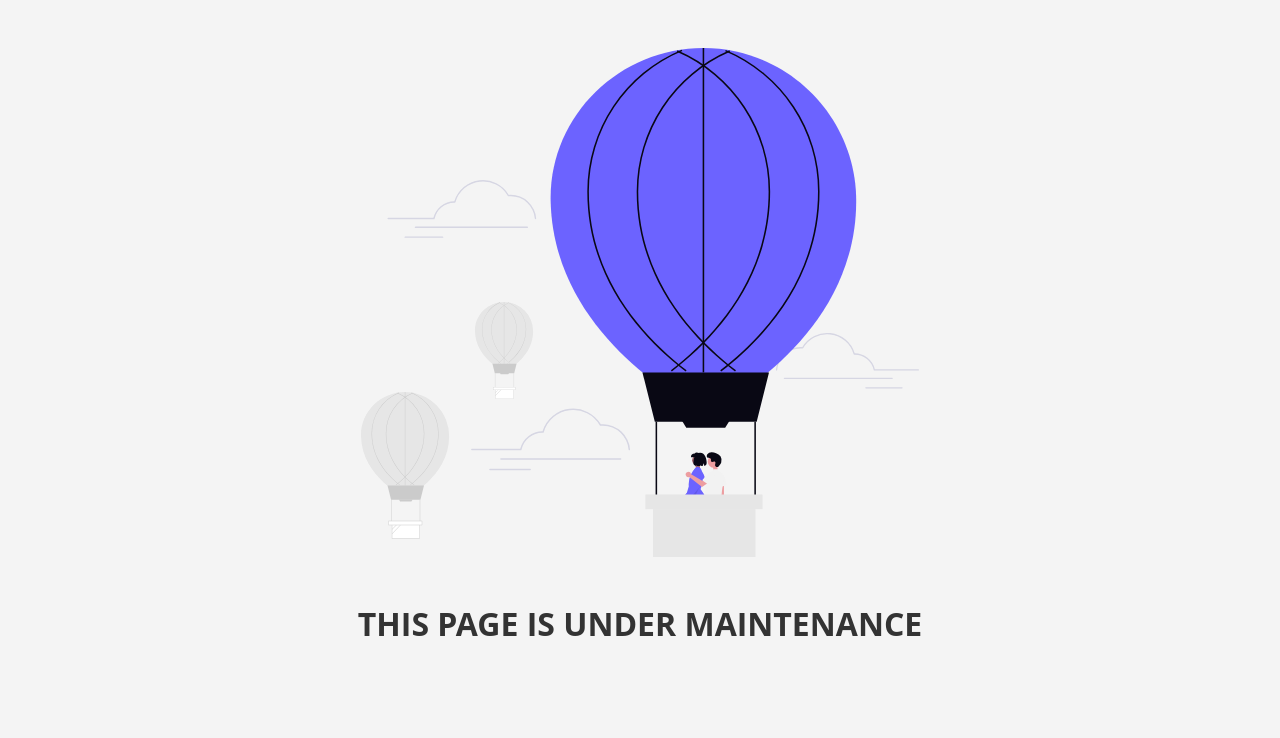
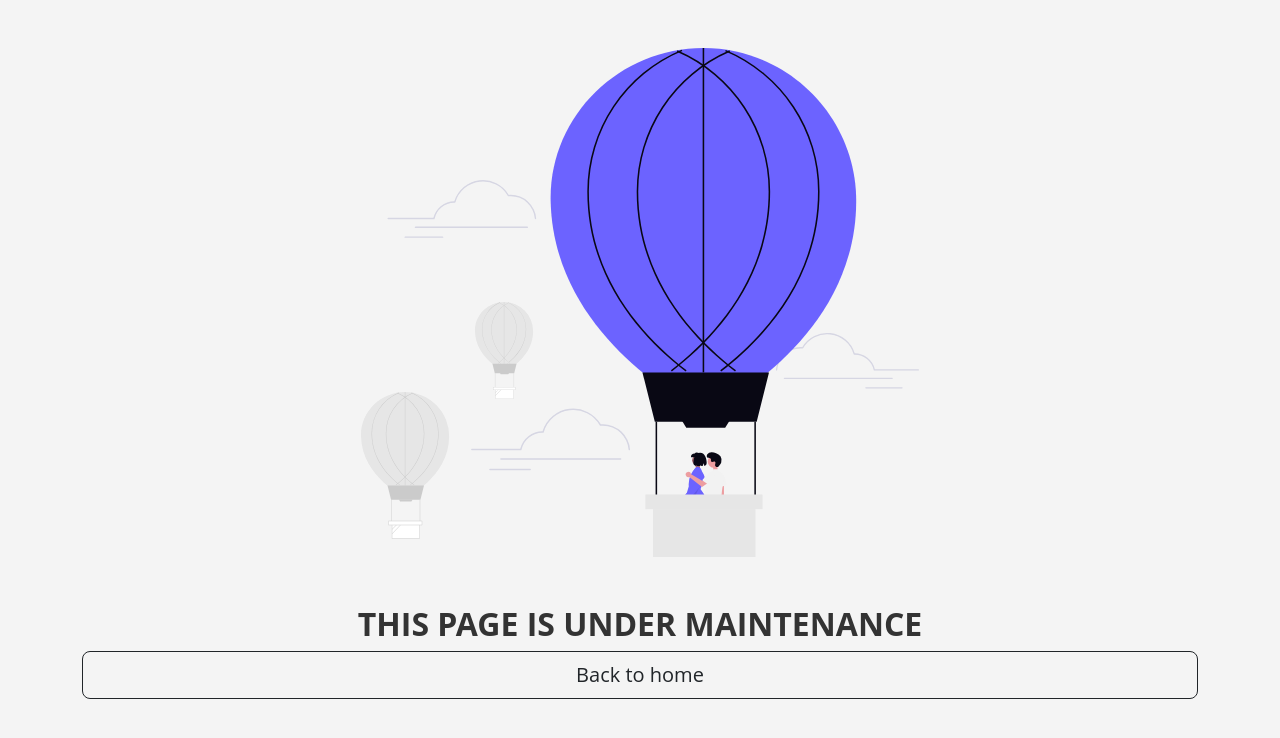
Before and after one commit to sslaguerta/Portfolio-Bootstrap, a website: page privacy.html in a window 1280 px wide. Drawn offline with Linux system fonts and the light colour scheme.

Commit message:
add back to home button

```diff
--- a/privacy.html
+++ b/privacy.html
@@ -26,6 +26,9 @@
             This page is under maintenance
           </h2>
         </div>
+        <div class="col-12">
+          <a href="index.html" class="btn btn-outline-dark btn-lg d-flex align-items-center justify-content-center">Back to home</a>
+        </div>
       </div>
     </div>
   </body>
```
